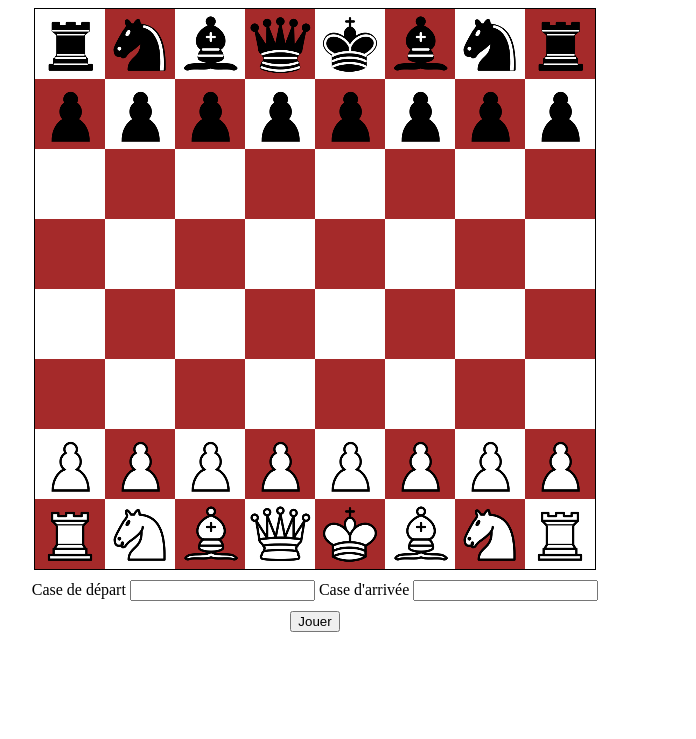
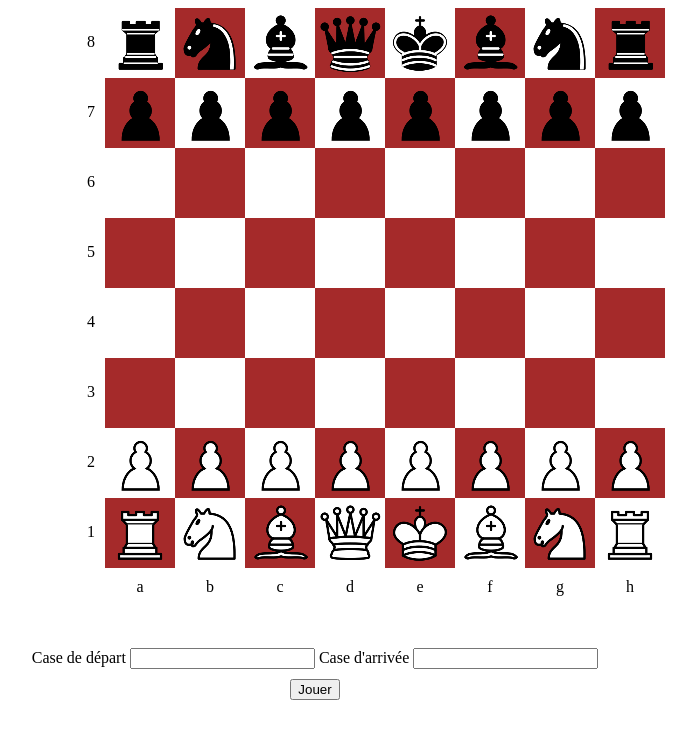
Before and after one commit to lulupet/luluchess, a Flask app: page / in a window 1280 px wide. Shown: the top 739 px of the page, without its empty margins (325-1021 px from the left). Run offline with Flask 2, Linux system fonts and the light colour scheme; some libraries are stand-ins or nearby versions.

Commit message:
feat:added columns' and files' names

```diff
--- a/app/static/styles.css
+++ b/app/static/styles.css
@@ -1,8 +1,7 @@
 #board {
     display: grid;
-    grid-template-rows: repeat(8, 70px);
-    grid-template-columns: repeat(8, 70px);
-    border: solid black 1px;
+    grid-template-rows: repeat(9, 70px);
+    grid-template-columns: repeat(9, 70px);
     width: 560px;
     margin: auto;
     margin-bottom: 10px;
@@ -13,385 +12,477 @@
     width: 70px;
 }
 
+.file {
+    text-align: right;
+    height: min-content;
+    margin-top: 25px;
+    margin-right: 10px;
+}
+
+.column {
+    text-align: center;
+    margin-top: 10px;
+}
+
+#file-1 {
+    grid-column: 1 / 1;
+    grid-row: 8 / 8;
+}
+
+#file-2 {
+    grid-column: 1 / 1;
+    grid-row: 7 / 7;
+}
+
+#file-3 {
+    grid-column: 1 / 1;
+    grid-row: 6 / 6;
+}
+
+#file-4 {
+    grid-column: 1 / 1;
+    grid-row: 5 / 5;
+}
+
+#file-5 {
+    grid-column: 1 / 1;
+    grid-row: 4 / 4;
+}
+
+#file-6 {
+    grid-column: 1 / 1;
+    grid-row: 3 / 3;
+}
+
+#file-7 {
+    grid-column: 1 / 1;
+    grid-row: 2 / 2;
+}
+
+#file-8 {
+    grid-column: 1 / 1;
+    grid-row: 1 / 1;
+}
+
+#column-a {
+    grid-column: 2 / 2;
+    grid-row: 9 / 9;
+}
+
 #a1 {
-    grid-column: 1 / 1;
+    grid-column: 2 / 2;
     grid-row: 8 / 8;
     background-color: brown;
     background-image: url("/static/images/white_rook.png");
 }
 
 #a2 {
-    grid-column: 1 / 1;
+    grid-column: 2 / 2;
     grid-row: 7 / 7;
     background-image: url("/static/images/white_pawn.png");
 }
 
 #a3 {
-    grid-column: 1 / 1;
+    grid-column: 2 / 2;
     grid-row: 6 / 6;
     background-color: brown;
 }
 
 #a4 {
-    grid-column: 1 / 1;
+    grid-column: 2 / 2;
     grid-row: 5 / 5;
 }
 
 #a5 {
-    grid-column: 1 / 1;
+    grid-column: 2 / 2;
     grid-row: 4 / 4;
     background-color: brown;
 }
 
 #a6 {
-    grid-column: 1 / 1;
+    grid-column: 2 / 2;
     grid-row: 3 / 3;
 }
 
 #a7 {
-    grid-column: 1 / 1;
+    grid-column: 2 / 2;
     grid-row: 2 / 2;
     background-color: brown;
     background-image: url("/static/images/black_pawn.png");
 }
 
 #a8 {
-    grid-column: 1 / 1;
+    grid-column: 2 / 2;
     grid-row: 1 / 1;
     background-image: url("/static/images/black_rook.png");
 }
 
+#column-b {
+    grid-column: 3 / 3;
+    grid-row: 9 / 9;
+}
+
 #b1 {
-    grid-column: 2 / 2;
+    grid-column: 3 / 3;
     grid-row: 8 / 8;
     background-image: url("/static/images/white_knight.png");
 }
 
 #b2 {
-    grid-column: 2 / 2;
+    grid-column: 3 / 3;
     grid-row: 7 / 7;
     background-color: brown;
     background-image: url("/static/images/white_pawn.png");
 }
 
 #b3 {
-    grid-column: 2 / 2;
+    grid-column: 3 / 3;
     grid-row: 6 / 6;
 }
 
 #b4 {
-    grid-column: 2 / 2;
+    grid-column: 3 / 3;
     grid-row: 5 / 5;
     background-color: brown;
 }
 
 #b5 {
-    grid-column: 2 / 2;
+    grid-column: 3 / 3;
     grid-row: 4 / 4;
 }
 
 #b6 {
-    grid-column: 2 / 2;
+    grid-column: 3 / 3;
     grid-row: 3 / 3;
     background-color: brown;
 }
 
 #b7 {
-    grid-column: 2 / 2;
+    grid-column: 3 / 3;
     grid-row: 2 / 2;
     background-image: url("/static/images/black_pawn.png");
 }
 
 #b8 {
-    grid-column: 2 / 2;
+    grid-column: 3 / 3;
     grid-row: 1 / 1;
     background-color: brown;
     background-image: url("/static/images/black_knight.png");
 }
 
+#column-c {
+    grid-column: 4 / 4;
+    grid-row: 9 / 9;
+}
+
 #c1 {
-    grid-column: 3 / 3;
+    grid-column: 4 / 4;
     grid-row: 8 / 8;
     background-color: brown;
     background-image: url("/static/images/white_bishop.png");
 }
 
 #c2 {
-    grid-column: 3 / 3;
+    grid-column: 4 / 4;
     grid-row: 7 / 7;
     background-image: url("/static/images/white_pawn.png");
 }
 
 #c3 {
-    grid-column: 3 / 3;
+    grid-column: 4 / 4;
     grid-row: 6 / 6;
     background-color: brown;
 }
 
 #c4 {
-    grid-column: 3 / 3;
+    grid-column: 4 / 4;
     grid-row: 5 / 5;
 }
 
 #c5 {
-    grid-column: 3 / 3;
+    grid-column: 4 / 4;
     grid-row: 4 / 4;
     background-color: brown;
 }
 
 #c6 {
-    grid-column: 3 / 3;
+    grid-column: 4 / 4;
     grid-row: 3 / 3;
 }
 
 #c7 {
-    grid-column: 3 / 3;
+    grid-column: 4 / 4;
     grid-row: 2 / 2;
     background-color: brown;
     background-image: url("/static/images/black_pawn.png");
 }
 
 #c8 {
-    grid-column: 3 / 3;
-    grid-row: 2 / 1;
+    grid-column: 4 / 4;
+    grid-row: 1 / 1;
     background-image: url("/static/images/black_bishop.png");
 }
 
+#column-d {
+    grid-column: 5 / 5;
+    grid-row: 9 / 9;
+}
+
 #d1 {
-    grid-column: 4 / 4;
+    grid-column: 5 / 5;
     grid-row: 8 / 8;
     background-image: url("/static/images/white_queen.png");
 }
 
 #d2 {
-    grid-column: 4 / 4;
+    grid-column: 5 / 5;
     grid-row: 7 / 7;
     background-color: brown;
     background-image: url("/static/images/white_pawn.png");
 }
 
 #d3 {
-    grid-column: 4 / 4;
+    grid-column: 5 / 5;
     grid-row: 6 / 6;
 }
 
 #d4 {
-    grid-column: 4 / 4;
+    grid-column: 5 / 5;
     grid-row: 5 / 5;
     background-color: brown;
 }
 
 #d5 {
-    grid-column: 4 / 4;
+    grid-column: 5 / 5;
     grid-row: 4 / 4;
 }
 
 #d6 {
-    grid-column: 4 / 4;
+    grid-column: 5 / 5;
     grid-row: 3 / 3;
     background-color: brown;
 }
 
 #d7 {
-    grid-column: 4 / 4;
+    grid-column: 5 / 5;
     grid-row: 2 / 2;
     background-image: url("/static/images/black_pawn.png");
 }
 
 #d8 {
-    grid-column: 4 / 4;
-    grid-row: 2 / 1;
+    grid-column: 5 / 5;
+    grid-row: 1 / 1;
     background-color: brown;
     background-image: url("/static/images/black_queen.png");
 }
 
+#column-e {
+    grid-column: 6 / 6;
+    grid-row: 9 / 9;
+}
+
 #e1 {
-    grid-column: 5 / 5;
+    grid-column: 6 / 6;
     grid-row: 8 / 8;
     background-color: brown;
     background-image: url("/static/images/white_king.png");
 }
 
 #e2 {
-    grid-column: 5 / 5;
+    grid-column: 6 / 6;
     grid-row: 7 / 7;
     background-image: url("/static/images/white_pawn.png");
 }
 
 #e3 {
-    grid-column: 5 / 5;
+    grid-column: 6 / 6;
     grid-row: 6 / 6;
     background-color: brown;
 }
 
 #e4 {
-    grid-column: 5 / 5;
+    grid-column: 6 / 6;
     grid-row: 5 / 5;
 }
 
 #e5 {
-    grid-column: 5 / 5;
+    grid-column: 6 / 6;
     grid-row: 4 / 4;
     background-color: brown;
 }
 
 #e6 {
-    grid-column: 5 / 5;
+    grid-column: 6 / 6;
     grid-row: 3 / 3;
 }
 
 #e7 {
-    grid-column: 5 / 5;
+    grid-column: 6 / 6;
     grid-row: 2 / 2;
     background-color: brown;
     background-image: url("/static/images/black_pawn.png");
 }
 
 #e8 {
-    grid-column: 5 / 5;
-    grid-row: 2 / 1;
+    grid-column: 6 / 6;
+    grid-row: 1 / 1;
     background-image: url("/static/images/black_king.png");
 }
 
+#column-f {
+    grid-column: 7 / 7;
+    grid-row: 9 / 9;
+}
+
 #f1 {
-    grid-column: 6 / 6;
+    grid-column: 7 / 7;
     grid-row: 8 / 8;
     background-image: url("/static/images/white_bishop.png");
 }
 
 #f2 {
-    grid-column: 6 / 6;
+    grid-column: 7 / 7;
     grid-row: 7 / 7;
     background-color: brown;
     background-image: url("/static/images/white_pawn.png");
 }
 
 #f3 {
-    grid-column: 6 / 6;
+    grid-column: 7 / 7;
     grid-row: 6 / 6;
 }
 
 #f4 {
-    grid-column: 6 / 6;
+    grid-column: 7 / 7;
     grid-row: 5 / 5;
     background-color: brown;
 }
 
 #f5 {
-    grid-column: 6 / 6;
+    grid-column: 7 / 7;
     grid-row: 4 / 4;
 }
 
 #f6 {
-    grid-column: 6 / 6;
+    grid-column: 7 / 7;
     grid-row: 3 / 3;
     background-color: brown;
 }
 
 #f7 {
-    grid-column: 6 / 6;
+    grid-column: 7 / 7;
     grid-row: 2 / 2;
     background-image: url("/static/images/black_pawn.png");
 }
 
 #f8 {
-    grid-column: 6 / 6;
-    grid-row: 2 / 1;
+    grid-column: 7 / 7;
+    grid-row: 1 / 1;
     background-color: brown;
     background-image: url("/static/images/black_bishop.png");
 }
 
+#column-g {
+    grid-column: 8 / 8;
+    grid-row: 9 / 9;
+}
+
 #g1 {
-    grid-column: 7 / 7;
+    grid-column: 8 / 8;
     grid-row: 8 / 8;
     background-color: brown;
     background-image: url("/static/images/white_knight.png");
 }
 
 #g2 {
-    grid-column: 7 / 7;
+    grid-column: 8 / 8;
     grid-row: 7 / 7;
     background-image: url("/static/images/white_pawn.png");
 }
 
 #g3 {
-    grid-column: 7 / 7;
+    grid-column: 8 / 8;
     grid-row: 6 / 6;
     background-color: brown;
 }
 
 #g4 {
-    grid-column: 7 / 7;
+    grid-column: 8 / 8;
     grid-row: 5 / 5;
 }
 
 #g5 {
-    grid-column: 7 / 7;
+    grid-column: 8 / 8;
     grid-row: 4 / 4;
     background-color: brown;
 }
 
 #g6 {
-    grid-column: 7 / 7;
+    grid-column: 8 / 8;
     grid-row: 3 / 3;
 }
 
 #g7 {
-    grid-column: 7 / 7;
+    grid-column: 8 / 8;
     grid-row: 2 / 2;
     background-color: brown;
     background-image: url("/static/images/black_pawn.png");
 }
 
 #g8 {
-    grid-column: 7 / 7;
-    grid-row: 2 / 1;
+    grid-column: 8 / 8;
+    grid-row: 1 / 1;
     background-image: url("/static/images/black_knight.png");
 }
 
+#column-h {
+    grid-column: 9 / 9;
+    grid-row: 9 / 9;
+}
+
 #h1 {
-    grid-column: 8 / 8;
+    grid-column: 9 / 9;
     grid-row: 8 / 8;
     background-image: url("/static/images/white_rook.png");
 }
 
 #h2 {
-    grid-column: 8 / 8;
+    grid-column: 9 / 9;
     grid-row: 7 / 7;
     background-color: brown;
     background-image: url("/static/images/white_pawn.png");
 }
 
 #h3 {
-    grid-column: 8 / 8;
+    grid-column: 9 / 9;
     grid-row: 6 / 6;
 }
 
 #h4 {
-    grid-column: 8 / 8;
+    grid-column: 9 / 9;
     grid-row: 5 / 5;
     background-color: brown;
 }
 
 #h5 {
-    grid-column: 8 / 8;
+    grid-column: 9 / 9;
     grid-row: 4 / 4;
 }
 
 #h6 {
-    grid-column: 8 / 8;
+    grid-column: 9 / 9;
     grid-row: 3 / 3;
     background-color: brown;
 }
 
 #h7 {
-    grid-column: 8 / 8;
+    grid-column: 9 / 9;
     grid-row: 2 / 2;
     background-image: url("/static/images/black_pawn.png");
 }
 
 #h8 {
-    grid-column: 8 / 8;
+    grid-column: 9 / 9;
     grid-row: 2 / 1;
     background-color: brown;
     background-image: url("/static/images/black_rook.png");
--- a/app/templates/home.html
+++ b/app/templates/home.html
@@ -12,6 +12,15 @@
 
 <body>
     <div id="board">
+        <div class="file" id="file-1">1</div>
+        <div class="file" id="file-2">2</div>
+        <div class="file" id="file-3">3</div>
+        <div class="file" id="file-4">4</div>
+        <div class="file" id="file-5">5</div>
+        <div class="file" id="file-6">6</div>
+        <div class="file" id="file-7">7</div>
+        <div class="file" id="file-8">8</div>
+        <div class="column" id="column-a">a</div>
         <div class="square" id="a1"></div>
         <div class="square" id="a2"></div>
         <div class="square" id="a3"></div>
@@ -20,6 +29,7 @@
         <div class="square" id="a6"></div>
         <div class="square" id="a7"></div>
         <div class="square" id="a8"></div>
+        <div class="column" id="column-b">b</div>
         <div class="square" id="b1"></div>
         <div class="square" id="b2"></div>
         <div class="square" id="b3"></div>
@@ -28,6 +38,7 @@
         <div class="square" id="b6"></div>
         <div class="square" id="b7"></div>
         <div class="square" id="b8"></div>
+        <div class="column" id="column-c">c</div>
         <div class="square" id="c1"></div>
         <div class="square" id="c2"></div>
         <div class="square" id="c3"></div>
@@ -36,6 +47,7 @@
         <div class="square" id="c6"></div>
         <div class="square" id="c7"></div>
         <div class="square" id="c8"></div>
+        <div class="column" id="column-d">d</div>
         <div class="square" id="d1"></div>
         <div class="square" id="d2"></div>
         <div class="square" id="d3"></div>
@@ -44,6 +56,7 @@
         <div class="square" id="d6"></div>
         <div class="square" id="d7"></div>
         <div class="square" id="d8"></div>
+        <div class="column" id="column-e">e</div>
         <div class="square" id="e1"></div>
         <div class="square" id="e2"></div>
         <div class="square" id="e3"></div>
@@ -52,6 +65,7 @@
         <div class="square" id="e6"></div>
         <div class="square" id="e7"></div>
         <div class="square" id="e8"></div>
+        <div class="column" id="column-f">f</div>
         <div class="square" id="f1"></div>
         <div class="square" id="f2"></div>
         <div class="square" id="f3"></div>
@@ -60,6 +74,7 @@
         <div class="square" id="f6"></div>
         <div class="square" id="f7"></div>
         <div class="square" id="f8"></div>
+        <div class="column" id="column-g">g</div>
         <div class="square" id="g1"></div>
         <div class="square" id="g2"></div>
         <div class="square" id="g3"></div>
@@ -68,6 +83,7 @@
         <div class="square" id="g6"></div>
         <div class="square" id="g7"></div>
         <div class="square" id="g8"></div>
+        <div class="column" id="column-h">h</div>
         <div class="square" id="h1"></div>
         <div class="square" id="h2"></div>
         <div class="square" id="h3"></div>
--- a/chess/moves.py
+++ b/chess/moves.py
@@ -242,7 +242,6 @@ def get_black_moves(game):
                 for move in get_legal_moves(key, game)
             ]
             black_moves += legal_moves
-    print(black_moves)
     return black_moves
 
 
```
